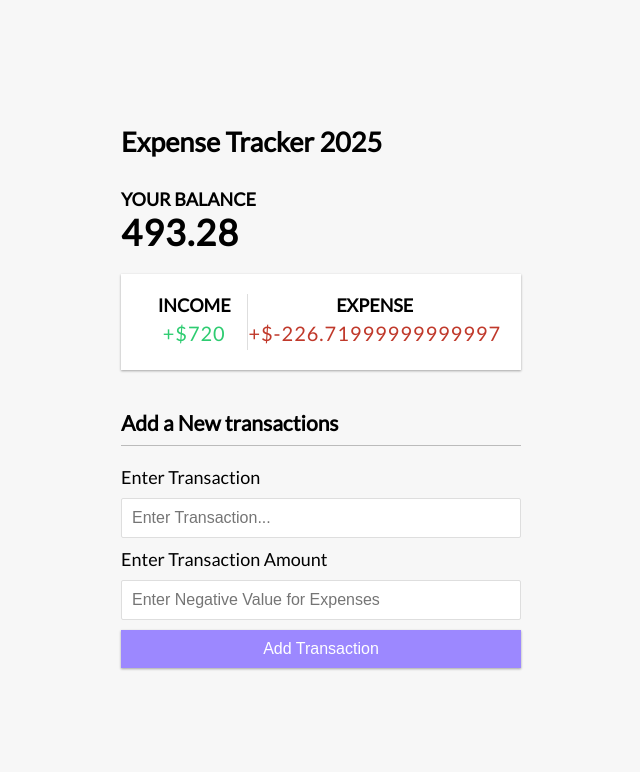
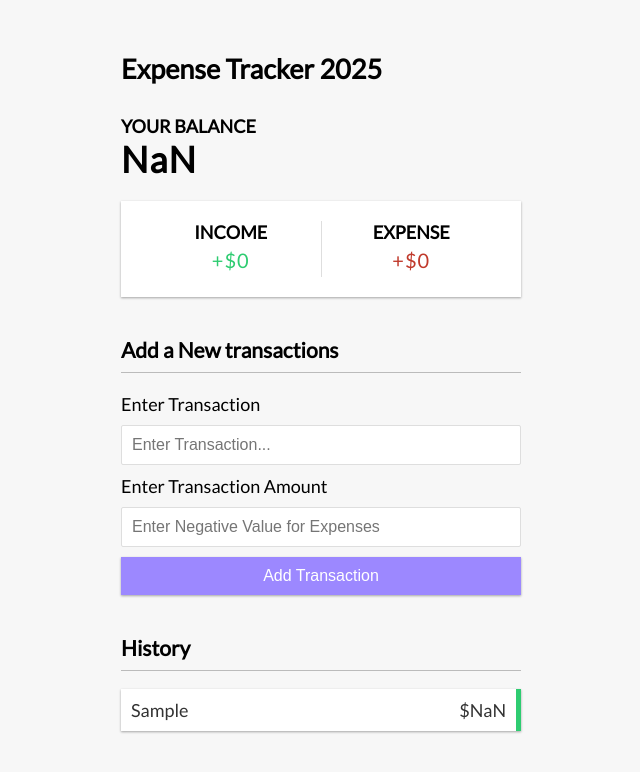
Before and after one commit to aveneci3/homework4, a Vue app: page / in a window 1280 px wide. Both pictures are taken after typing "Sample", "Sample" into the empty fields and a click on the button "Add Transaction". Shown: the top 772 px of the page, without its empty margins (319-959 px from the left). Built offline with nearby package versions, Linux system fonts and the light colour scheme.

Commit message:
completed Transaction List Component

```diff
--- a/src/App.vue
+++ b/src/App.vue
@@ -3,14 +3,11 @@
   import Balance from './components/Balance.vue';
   import IncomeExpenses from './components/IncomeExpenses.vue';
   import AddTransaction from './components/AddTransaction.vue';
+  import TransactionList from './components/TransactionList.vue';
+
   import {ref, computed} from 'vue'
 
-  const transactions = ref([
-    {id: 1, text: 'Paycheck', amount: 700.00},
-    {id: 1, text: 'Water Bill', amount: -72.83},
-    {id: 1, text: 'Electric Bill', amount: -153.89},
-    {id: 1, text: 'Returned Item', amount: 20.00},
-  ])
+  const transactions = ref([])
 
   const sum = computed(()=>{
     return transactions.value.reduce((acc, x)=>{
@@ -34,6 +31,17 @@
     },0)
   })
 
+  const handleTransaction = (transactionData) => {
+    transactions.value.push({
+      text: transactionData.text,
+      amount: transactionData.amount,
+    })
+  }
+
+  const handleDelete = (id) => {
+    transactions.value = transactions.value.filter((x) => x.id !== id)
+  }
+
 </script>
 
 
@@ -42,7 +50,8 @@
   <div class="container">
     <Balance :total="sum"></Balance>
     <IncomeExpenses :income="moneyIn" :expense="moneyOut"></IncomeExpenses>
-    <AddTransaction></AddTransaction>
+    <AddTransaction @transactionSubmitted="handleTransaction"></AddTransaction>
+    <TransactionList :transactions="transactions" @transactionDeleted="handleDelete"></TransactionList>
   </div>
 
 </template>
--- a/src/components/AddTransaction.vue
+++ b/src/components/AddTransaction.vue
@@ -13,7 +13,7 @@
             amount: parseFloat(amount.value),
         }
 
-        emit('tranactionSubmitted', transactionData)
+        emit('transactionSubmitted', transactionData)
 
         text.value = ''
         amount.value = ''
--- /dev/null
+++ b/src/components/TransactionList.vue
@@ -0,0 +1,34 @@
+<script setup>
+    import{defineProps, defineEmits} from 'vue'
+
+    const props = defineProps({
+        transactions: {
+            type: Array,
+            require: true,
+        }
+    })
+
+    const emit = defineEmits(['transactionDeleted'])
+
+    const deleteTransaction = (id) => {
+        emit('transactionDeleted', id)
+    }
+
+
+</script>
+
+
+<template>
+    <h3>History</h3>
+    <ul id="list" class="list">
+        <li v-for="x in transactions" v-bind:key="x.id"
+        v-bind:class="x.amount < 0 ? 'minus' : 'plus'">
+        {{ x.text }} <span> ${{ x.amount }}</span>
+        <button @click="deleteTransaction(x.id)" class="delete-btn">X</button>
+        </li>
+
+    </ul>
+
+
+
+</template>
```
